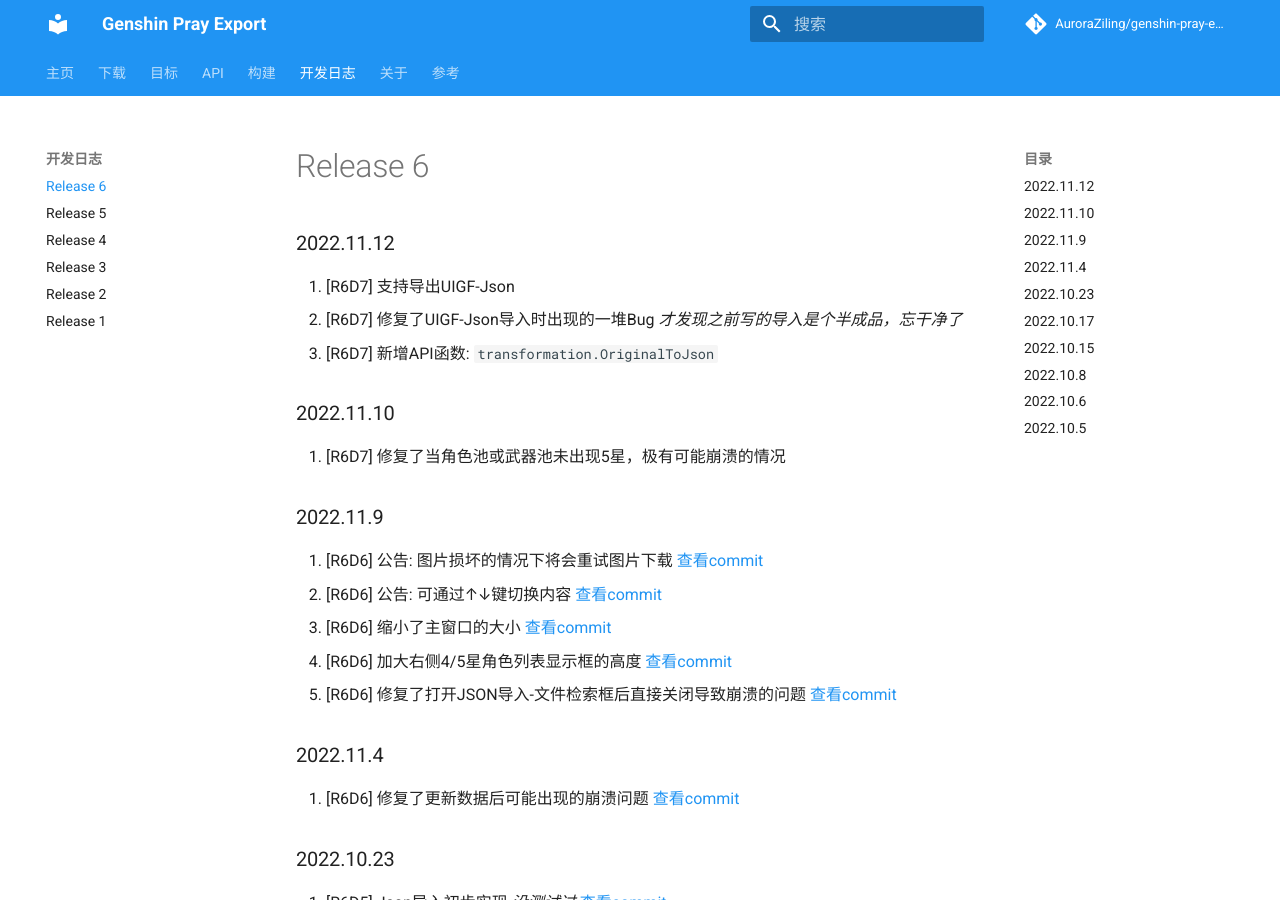
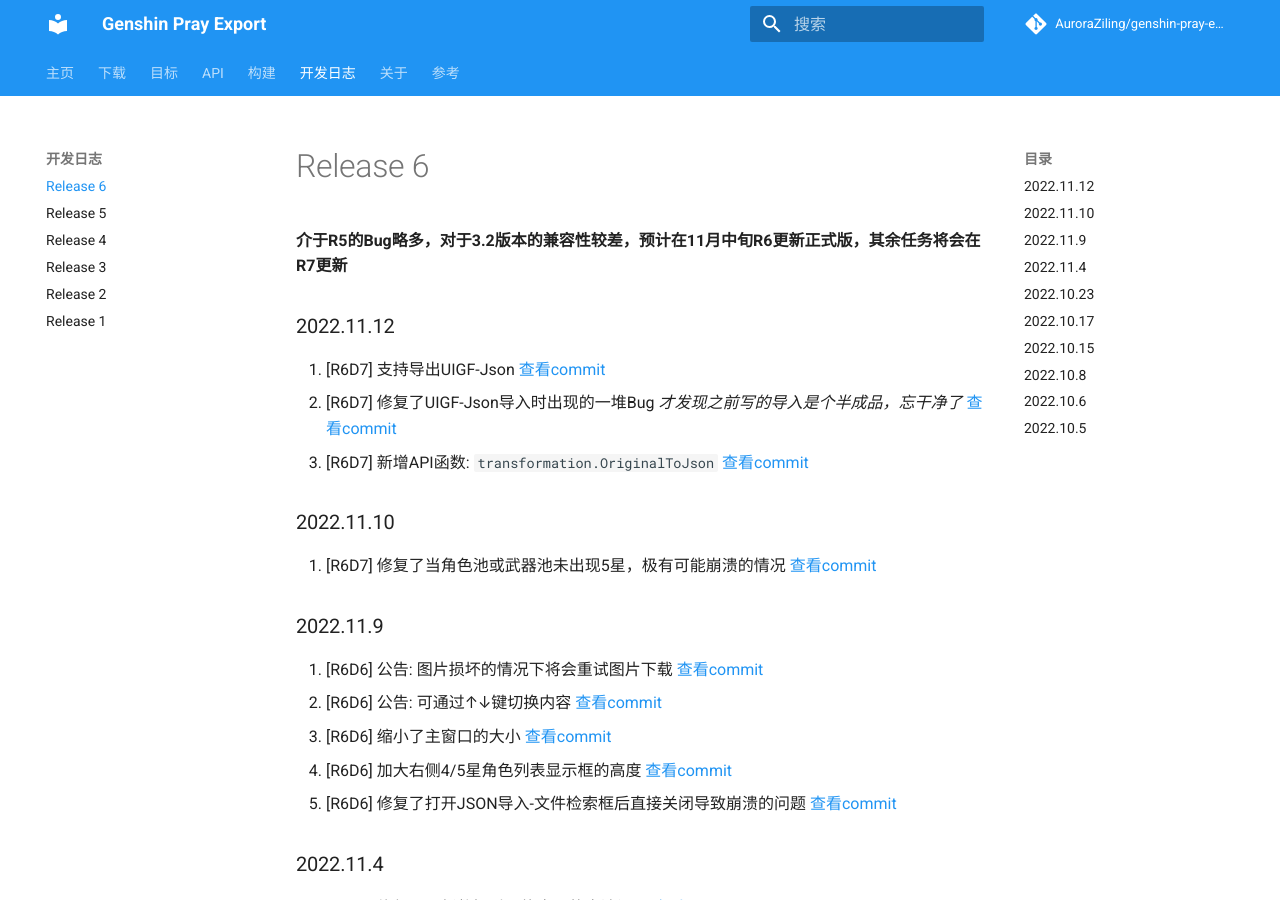
Before and after one commit to AuroraZiling/sangonomiya, an MkDocs documentation site: the page built from docs/docs/dev_logs/r6.md, in a window 1280 px wide and 900 px high. Built offline with MkDocs 1.6.1 and Material for MkDocs 9.7.7, drawn with Linux system fonts in a browser that asks for light colours; comment, search, counter and statistics services are not loaded.

```diff
--- a/docs/docs/dev_logs/r6.md
+++ b/docs/docs/dev_logs/r6.md
@@ -1,12 +1,14 @@
+**介于R5的Bug略多，对于3.2版本的兼容性较差，预计在11月中旬R6更新正式版，其余任务将会在R7更新**
+
 ### 2022.11.12
 
-1. [R6D7] 支持导出UIGF-Json
-2. [R6D7] 修复了UIGF-Json导入时出现的一堆Bug *才发现之前写的导入是个半成品，忘干净了*
-3. [R6D7] 新增API函数: `transformation.OriginalToJson`
+1. [R6D7] 支持导出UIGF-Json [查看commit](https://github.com/AuroraZiling/genshin-pray-export/commit/a0351a320e98fba8d4bb70810181e73c8d6d2272)
+2. [R6D7] 修复了UIGF-Json导入时出现的一堆Bug *才发现之前写的导入是个半成品，忘干净了* [查看commit](https://github.com/AuroraZiling/genshin-pray-export/commit/a0351a320e98fba8d4bb70810181e73c8d6d2272)
+3. [R6D7] 新增API函数: `transformation.OriginalToJson` [查看commit](https://github.com/AuroraZiling/genshin-pray-export/commit/a0351a320e98fba8d4bb70810181e73c8d6d2272)
 
 ### 2022.11.10
 
-1. [R6D7] 修复了当角色池或武器池未出现5星，极有可能崩溃的情况
+1. [R6D7] 修复了当角色池或武器池未出现5星，极有可能崩溃的情况 [查看commit](https://github.com/AuroraZiling/genshin-pray-export/commit/a0351a320e98fba8d4bb70810181e73c8d6d2272)
 
 ### 2022.11.9
 
```
Also changed, not shown: docs/docs/goals/capability.md (+3 -1 lines), docs/docs/index.md (+5 -4 lines), README.md.
